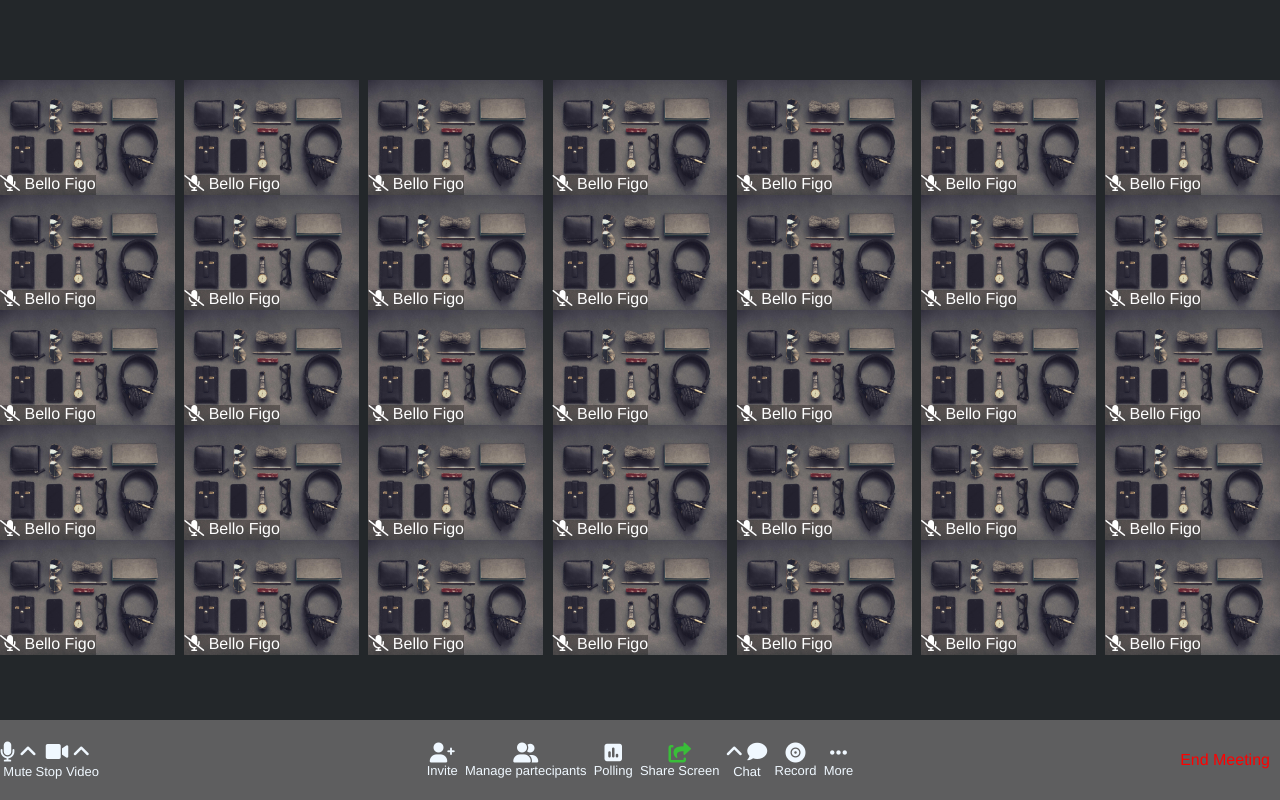
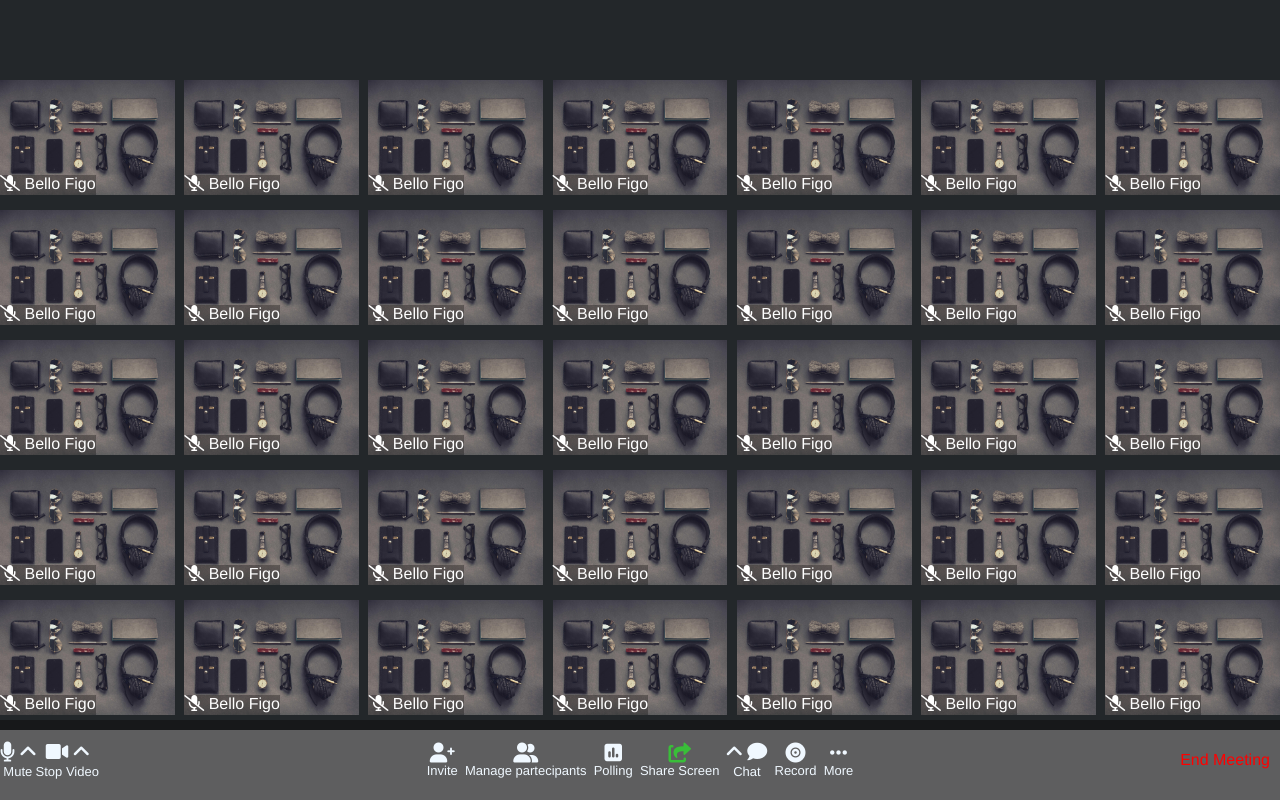
Before and after one commit to LorenzoSeverini/html-css-zoom, a plain HTML site: page index.html in a window 1280 px wide. Drawn offline with Linux system fonts and the light colour scheme.

Commit message:
fix(margin-bottom):fix contImg

```diff
--- a/css/style.css
+++ b/css/style.css
@@ -40,6 +40,7 @@ main {
     width: calc(100% / 7 - .5rem);
     height: calc(100% / 5 - .5rem);
     position: relative;
+    margin-bottom: .9375rem;
 }
 
 .containerImg > img {
```
